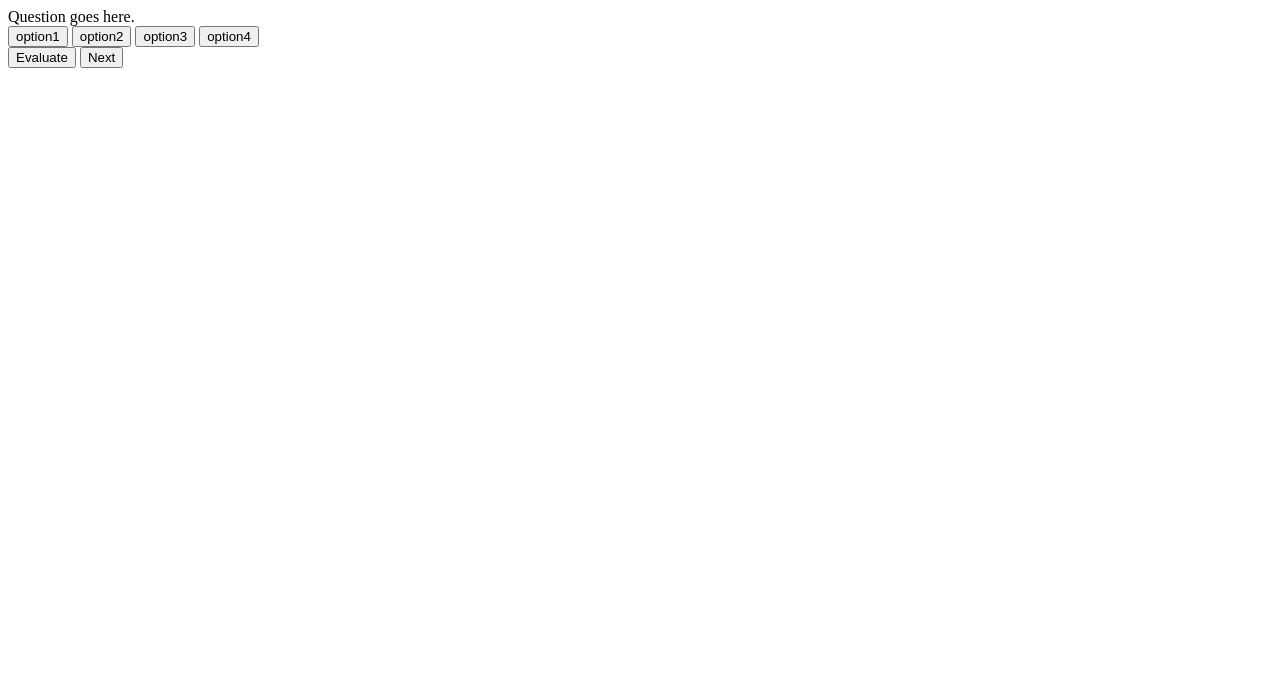
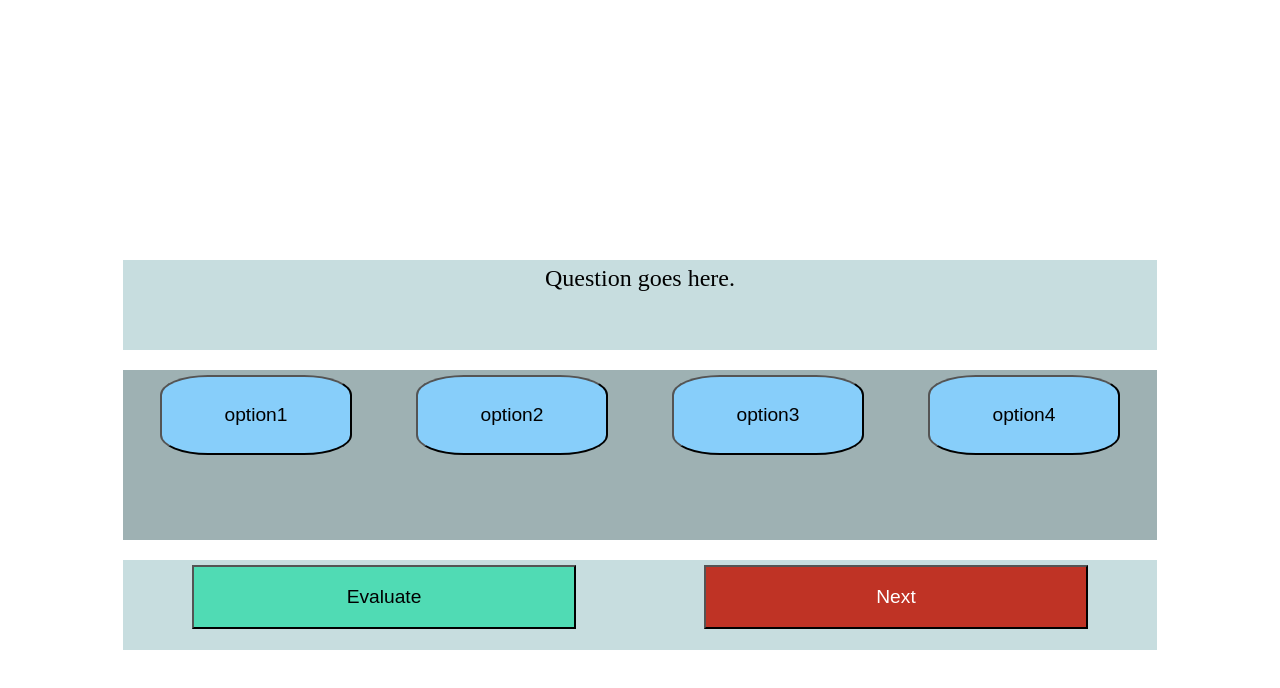
Before and after one commit to maireadwhite/Quiz-2, a plain HTML site: page index.html in a window 1280 px wide. Drawn offline with Linux system fonts and the light colour scheme.

Commit message:
Css styling added

```diff
--- a/index.html
+++ b/index.html
@@ -4,6 +4,10 @@
     <meta charset="UTF-8">
     <meta http-equiv="X-UA-Compatible" content="IE=edge">
     <meta name="viewport" content="width=device-width, initial-scale=1.0">
+
+    <link rel="stylesheet" href="style.css">
+    <script defer src="script.js"></script>
+
     <title>Document</title>
 </head>
 <body>
@@ -26,5 +30,6 @@
         <div class="navigation">
             <button class="evaluate">Evaluate</button>
             <button class="next">Next</button>
+        </div>
 </body>
 </html>
--- a/style.css
+++ b/style.css
@@ -0,0 +1,77 @@
+body{
+	padding: 0;
+	margin: 0;
+	width:100vw;
+	height: 100vh;
+}
+.panel{
+	height: 100vh;
+	display: flex;
+	flex-direction: column;
+	justify-content: center;
+	align-items: center;
+}
+.question-container{
+	margin: 10px;
+	padding: 5px;
+	width: 80vw;
+	height: 10vh;
+	background-color: #c7dddf;
+	font-size: x-large;
+	text-align: center;
+
+}
+.result{
+	margin: 10px;
+	padding: 5px;
+	width:80vw;
+	height: 10vh;
+	text-align: center;
+	font-size: 50px;
+
+}
+.option-container{
+	display: flex;
+	justify-content: space-around;
+	margin: 10px;
+	padding: 5px;
+	width: 80vw;
+	height: 20vh;
+	background-color: #9eb1b3;
+
+}
+.option{
+	padding: 10px;
+	width: 15vw;
+	height: 10vh;
+	font-size: larger;
+	background-color: lightskyblue;
+	border-radius: 25%;
+}
+.option:hover{
+	background-color: lightgoldenrodyellow;
+}
+.navigation{
+	width: 80vw;
+	height: 10vh;
+	margin: 10px;
+	padding: 5px;
+	display: flex;
+	justify-content: space-around;
+	background-color:#c7dddf;
+}
+
+.evaluate,.next{
+	width:30vw;
+	height: 8vh;
+	padding: 5px;
+	font-size: larger;
+}
+.evaluate{
+
+	background-color: #50DBB4;
+}
+.next{
+	color: white;
+	background-color: #BF3325;
+}
```
